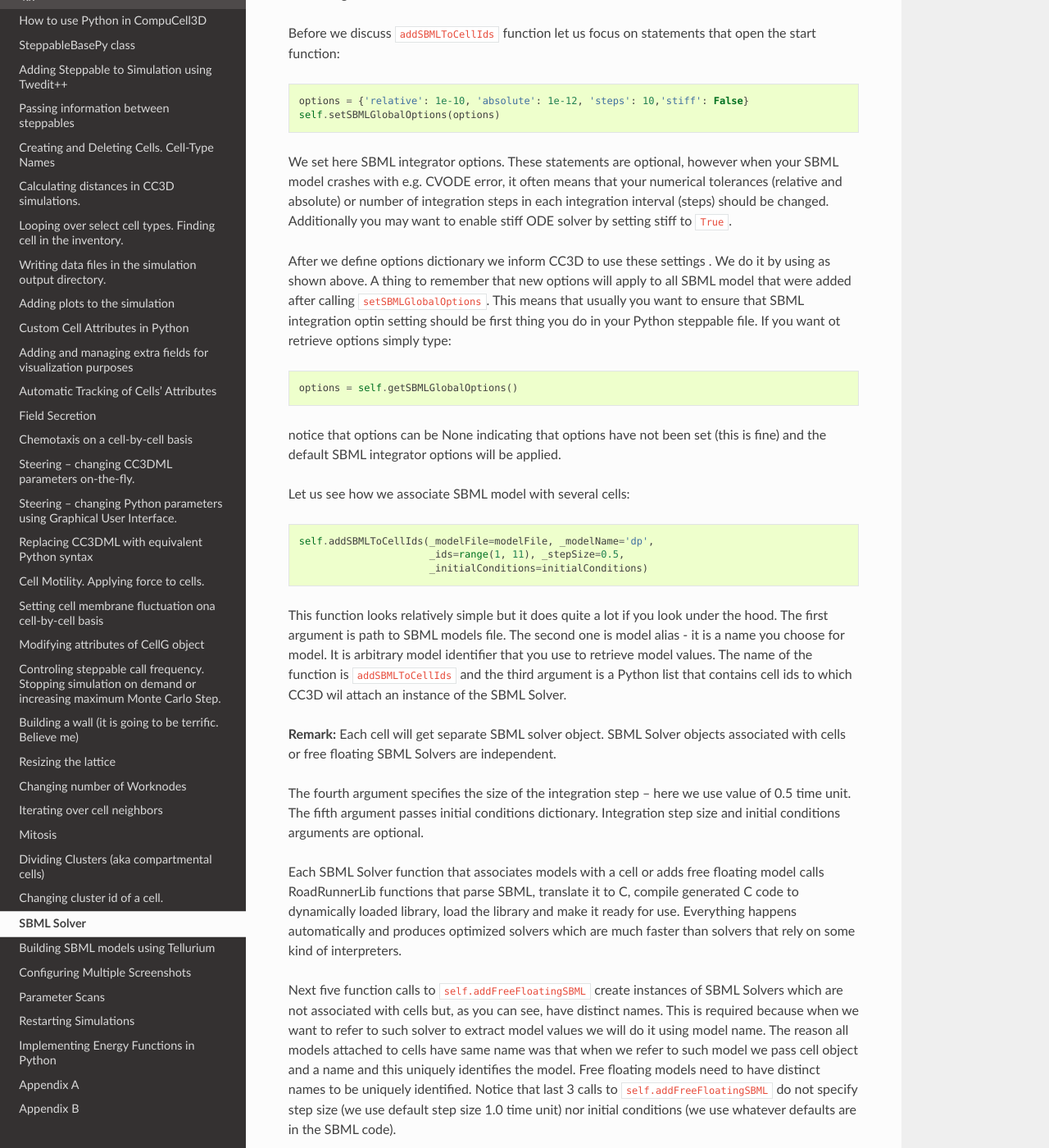
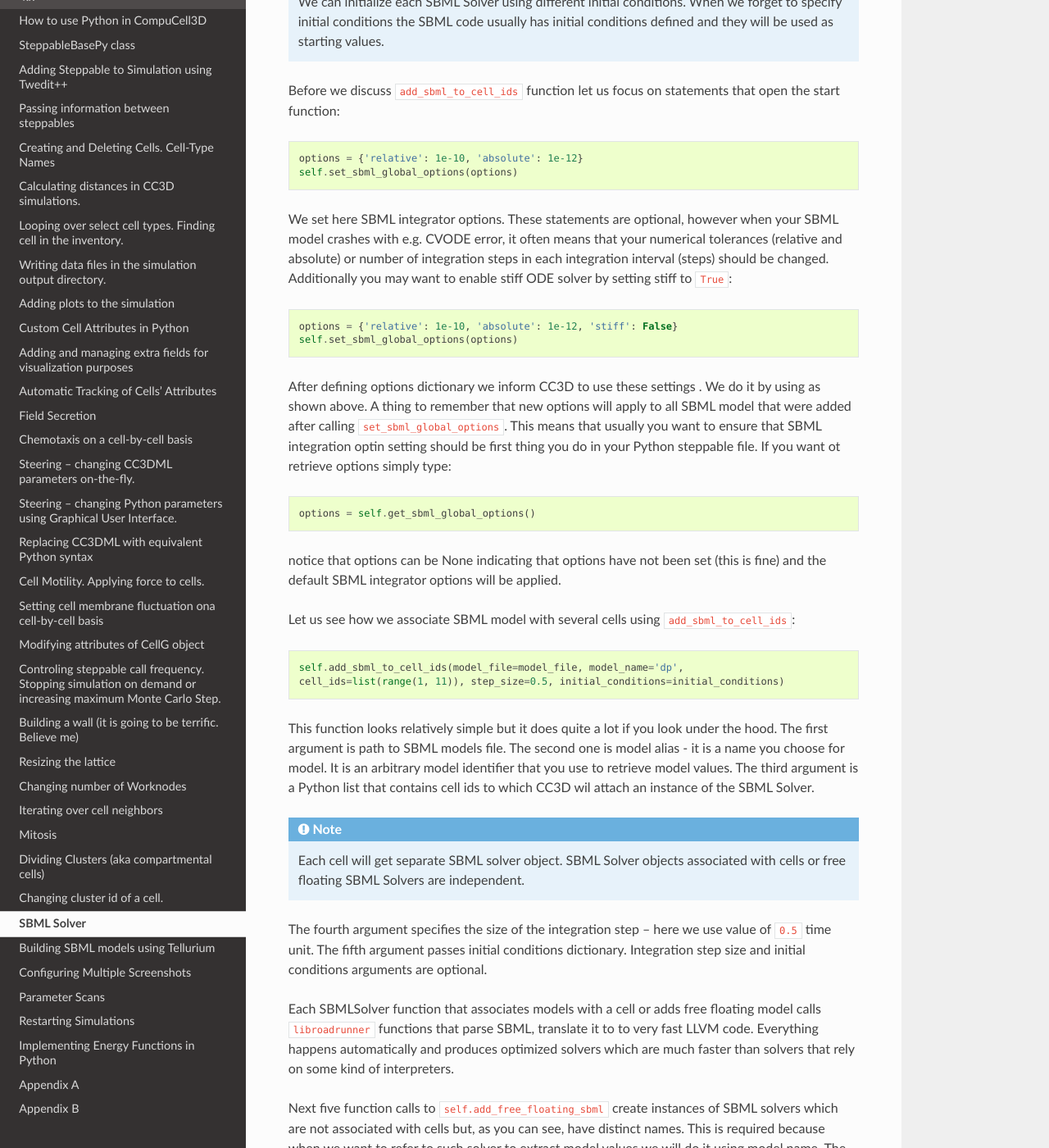
Before and after one commit to CompuCell3D/PythonScriptingManual, a Sphinx documentation site: the page built from docs/sbml_solver.rst, in a window 1280 px wide and 1400 px high, scrolled down 1984 px. Shown: the whole window at 82% size. Built offline with Sphinx 7.4.7 and the Read the Docs theme 2.0.0, drawn with Linux system fonts in a browser that asks for light colours; some of the changed text lies outside the part shown.

Commit message:
updated chapter on sbml_solver

```diff
--- a/docs/sbml_solver.rst
+++ b/docs/sbml_solver.rst
@@ -32,59 +32,61 @@
 
 .. code-block:: python
 
-    class SBMLSolverSteppable(SteppableBasePy):
-        def __init__(self, _simulator, _frequency=1):
-            SteppableBasePy.__init__(self, _simulator, _frequency)
+   from cc3d.core.PySteppables import *
 
-        def start(self):
 
-            # adding options that setup SBML solver integrator - these are optional
-            options = {'relative': 1e-10, 'absolute': 1e-12, 'steps': 10, 'stiff':False}
-            self.setSBMLGlobalOptions(options)
+   class SBMLSolverSteppable(SteppableBasePy):
+       def __init__(self, frequency=1):
+           SteppableBasePy.__init__(self, frequency)
 
-            modelFile = 'Simulation/test_1.xml'
+       def start(self):
+           # adding options that setup SBML solver integrator
+           # these are optional but useful when encountering integration instabilities
 
-            initialConditions = {}
-            initialConditions['S1'] = 0.00020
-            initialConditions['S2'] = 0.000002
+           options = {'relative': 1e-10, 'absolute': 1e-12}
+           self.set_sbml_global_options(options)
 
-            self.addSBMLToCellIds(_modelFile=modelFile, _modelName='dp',
-                                  _ids=range(1, 11), _stepSize=0.5,
-                                  _initialConditions=initialConditions)
+           model_file = 'Simulation/test_1.xml'
 
-            self.addFreeFloatingSBML(_modelFile=modelFile, _modelName='Medium_dp',
-                                     _stepSize=0.5, _initialConditions=initialConditions)
+           initial_conditions = {}
+           initial_conditions['S1'] = 0.00020
+           initial_conditions['S2'] = 0.000002
 
-            self.addFreeFloatingSBML(_modelFile=modelFile, _modelName='Medium_dp1',
-                                     _stepSize=0.5, _initialConditions=initialConditions)
+           self.add_sbml_to_cell_ids(model_file=model_file, model_name='dp',
+           cell_ids=list(range(1, 11)), step_size=0.5, initial_conditions=initial_conditions)
 
-            self.addFreeFloatingSBML(_modelFile=modelFile, _modelName='Medium_dp2')
-            self.addFreeFloatingSBML(_modelFile=modelFile, _modelName='Medium_dp3')
-            self.addFreeFloatingSBML(_modelFile=modelFile, _modelName='Medium_dp4')
+           self.add_free_floating_sbml(model_file=model_file, model_name='Medium_dp', step_size=0.5,
+                                       initial_conditions=initial_conditions)
+           self.add_free_floating_sbml(model_file=model_file, model_name='Medium_dp1', step_size=0.5,
+                                       initial_conditions=initial_conditions)
 
-            cell20 = self.attemptFetchingCellById(20)
+           self.add_free_floating_sbml(model_file=model_file, model_name='Medium_dp2')
+           self.add_free_floating_sbml(model_file=model_file, model_name='Medium_dp3')
+           self.add_free_floating_sbml(model_file=model_file, model_name='Medium_dp4')
 
-            self.addSBMLToCell(_modelFile=modelFile, _modelName='dp', _cell=cell20)
+           cell_20 = self.fetch_cell_by_id(20)
 
-        def step(self, mcs):
+           self.add_sbml_to_cell(model_file=model_file, model_name='dp', cell=cell_20)
 
-            self.timestepSBML()
+       def step(self, mcs):
+           self.timestep_sbml()
 
-            cell10 = self.inventory.attemptFetchingCellById(10)
-            print 'cell=', cell10
+           cell_20 = self.fetch_cell_by_id(20)
+           print('cell_20, dp=', cell_20.sbml.dp.values())
 
-            speciesDict = self.getSBMLState(_modelName='Medium_dp2')
-            print 'speciesDict=', speciesDict.values()
+           print('Free Floating Medium_dp2', self.sbml.Medium_dp2.values())
+           if mcs == 3:
+               Medium_dp2 = self.sbml.Medium_dp2
+               Medium_dp2['S1'] = 10
+               Medium_dp2['S2'] = 0.5
 
-            state = {}
-            state['S1'] = 10
-            state['S2'] = 0.5
-            if mcs == 3:
-                self.setSBMLState('Medium_dp2', _state=state)
+           if mcs == 5:
+               self.delete_sbml_from_cell_ids(model_name='dp', cell_ids=list(range(1, 11)))
 
-            if mcs == 7:
-                cell25 = self.inventory.attemptFetchingCellById(25)
-                self.copySBMLs(_fromCell=cell10, _toCell=cell25)
+           if mcs == 7:
+               cell_25 = self.fetch_cell_by_id(25)
+               self.copy_sbml_simulators(from_cell=cell_20, to_cell=cell_25)
+
 
 
 In the start function we specify path to the SBML model (here we use
@@ -97,89 +99,89 @@
 
 .. code-block:: python
 
-    modelFile = 'Simulation/test_1.xml'
-    initialConditions = {}
-    initialConditions['S1'] = 0.00020
-    initialConditions['S2'] = 0.000002
+   model_file = 'Simulation/test_1.xml'
+   initial_conditions = {}
+   initial_conditions['S1'] = 0.00020
+   initial_conditions['S2'] = 0.000002
 
 
-**Remark:** We can initialize each SBML Solver using different initial
-conditions. When we forget to specify initial conditions the SBML code
-usually has initial conditions defined and they will be used as starting
-values.
+.. note::
 
-Before we discuss ``addSBMLToCellIds`` function let us focus on statements
+   We can initialize each SBML Solver using different initial conditions. When we forget to specify initial conditions the SBML code usually has initial conditions defined and they will be used as starting values.
+
+Before we discuss ``add_sbml_to_cell_ids`` function let us focus on statements
 that open the start function:
 
 .. code-block:: python
 
-    options = {'relative': 1e-10, 'absolute': 1e-12, 'steps': 10,'stiff': False}
-    self.setSBMLGlobalOptions(options)
+   options = {'relative': 1e-10, 'absolute': 1e-12}
+   self.set_sbml_global_options(options)
 
 We set here SBML integrator options. These statements are optional,
 however when your SBML model crashes with e.g. CVODE error, it often
 means that your numerical tolerances (relative and absolute) or number
 of integration steps in each integration interval (steps) should be
 changed. Additionally you may want to enable stiff ODE solver by setting
-stiff to ``True``.
+stiff to ``True``:
 
-After we define options dictionary we inform CC3D to use these settings
+.. code-block:: python
+
+   options = {'relative': 1e-10, 'absolute': 1e-12, 'stiff': False}
+   self.set_sbml_global_options(options)
+
+
+After defining options dictionary we inform CC3D to use these settings
 . We do it by using as shown above. A thing to remember that new options
 will apply to all SBML model that were added after calling
-``setSBMLGlobalOptions``. This means that usually you want to ensure that
+``set_sbml_global_options``. This means that usually you want to ensure that
 SBML integration optin setting should be first thing you do in your
 Python steppable file. If you want ot retrieve options simply type:
 
 .. code-block:: python
 
-    options = self.getSBMLGlobalOptions()
+    options = self.get_sbml_global_options()
 
 notice that options can be None indicating that options have not been
 set (this is fine) and the default SBML integrator options will be
 applied.
 
-Let us see how we associate SBML model with several cells:
+Let us see how we associate SBML model with several cells using ``add_sbml_to_cell_ids``:
 
 .. code-block:: python
 
-    self.addSBMLToCellIds(_modelFile=modelFile, _modelName='dp',
-                          _ids=range(1, 11), _stepSize=0.5,
-                          _initialConditions=initialConditions)
-
+   self.add_sbml_to_cell_ids(model_file=model_file, model_name='dp',
+   cell_ids=list(range(1, 11)), step_size=0.5, initial_conditions=initial_conditions)
 
 This function looks relatively simple but it does quite a lot if you
 look under the hood. The first argument is path to SBML models file. The
-second one is model alias - it is a name you choose for model. It is
-arbitrary model identifier that you use to retrieve model values. The
-name of the function is ``addSBMLToCellIds`` and the third argument is a
+second one is model alias - it is a name you choose for model. It is an
+arbitrary model identifier that you use to retrieve model values. The third argument is a
 Python list that contains cell ids to which CC3D wil attach an instance
 of the SBML Solver.
 
-**Remark:** Each cell will get separate SBML solver object. SBML Solver
-objects associated with cells or free floating SBML Solvers are
-independent.
+.. note::
+   Each cell will get separate SBML solver object. SBML Solver objects associated with cells or free floating SBML Solvers are independent.
 
 The fourth argument specifies the size of the integration step – here we
-use value of 0.5 time unit. The fifth argument passes initial conditions
+use value of ``0.5`` time unit. The fifth argument passes initial conditions
 dictionary. Integration step size and initial conditions arguments are
 optional.
 
-Each SBML Solver function that associates models with a cell or adds
-free floating model calls RoadRunnerLib functions that parse SBML,
-translate it to C, compile generated C code to dynamically loaded
-library, load the library and make it ready for use. Everything happens
+Each SBMLSolver function that associates models with a cell or adds
+free floating model calls ``libroadrunner`` functions that parse SBML,
+translate it to to very fast LLVM code. Everything happens
 automatically and produces optimized solvers which are much faster than
 solvers that rely on some kind of interpreters.
 
-Next five function calls to ``self.addFreeFloatingSBML`` create instances of
-SBML Solvers which are not associated with cells but, as you can see,
+Next five function calls to ``self.add_free_floating_sbml`` create instances of
+SBML solvers which are not associated with cells but, as you can see,
 have distinct names. This is required because when we want to refer to
 such solver to extract model values we will do it using model name. The
 reason all models attached to cells have same name was that when we
 refer to such model we pass cell object and a name and this uniquely
 identifies the model. Free floating models need to have distinct names
 to be uniquely identified. Notice that last 3 calls to
-``self.addFreeFloatingSBML`` do not specify step size (we use default step
+``self.add_free_floating_sbml`` do not specify step size (we use default step
 size 1.0 time unit) nor initial conditions (we use whatever defaults are
 in the SBML code).
 
@@ -188,29 +190,24 @@
 
 .. code-block:: python
 
-    cell20 = self.attemptFetchingCellById(20)
-    self.addSBMLToCell(_modelFile=modelFile, _modelName='dp', _cell=cell20)
+   cell_20 = self.fetch_cell_by_id(20)
+   self.add_sbml_to_cell(model_file=model_file, model_name='dp', cell=cell_20)
 
-
-Instead of passing list of cell ids we pass cell object (cell20).
+Instead of passing list of cell ids we pass cell object (``cell_20``).
 
 We can also associate SBML model with certain cell types using the
 following syntax:
 
 .. code-block:: python
 
-    self.addSBMLToCellTypes(_modelFile=modelFile,
-                            _modelName='dp',
-                            _types=[self.A,self.B],
-                            _stepSize=0.5,
-                            _initialConditions=initialConditions)
-
+   self.add_sbml_to_cell_types(model_file=model_file, model_name='dp', cell_types=[self.NONCONDENSING],
+                                    step_size=step_size, initial_conditions=initial_conditions)
 
 This time instead of passing list of cell ids we pass list of cell
 types.
 
 Let us move on to step function. First call we see there, is
-``self.timestepSBML``. This function carries out integration of all SBML
+``self.timestep_sbml``. This function carries out integration of all SBML
 Solver instances defined in the simulation. The integration step can be
 different for different SBML Solver instances (as shown in our example).
 
@@ -219,9 +216,7 @@
 
 .. code-block:: python
 
-    state = self.getSBMLState(_modelName='Medium_dp2')
-    print 'state=',state.values()
-
+   print('Free Floating Medium_dp2', self.sbml.Medium_dp2.values())
 
 These functions check and print model variables for free floating model
 called ``Medium_dp2``.
@@ -230,30 +225,30 @@
 
 .. code-block:: python
 
-    state = {}
-    state['S1'] = 10
-    state['S2'] = 0.5
-    if mcs == 3:
-        self.setSBMLState('Medium_dp2', _state=state)
-
+   if mcs == 3:
+      Medium_dp2 = self.sbml.Medium_dp2
+      Medium_dp2['S1'] = 10
+      Medium_dp2['S2'] = 0.5
 
 set new state for for free floating model called ``Medium_dp2``. If we
-wanted to retrieve state of the model dp belonging to cell object called
+wanted to print state of the model dp belonging to cell object called
 ``cell20`` we would use the following syntax:
 
 .. code-block:: python
 
-    state=self.getSBMLState(_modelName='dp', _cell=cell20)
+    print('cell_20, dp=', cell_20.sbml.dp.values())
 
 To assign new values to dp model variables for cell20 we use the
 following syntax:
 
 .. code-block:: python
 
-    state = {}
-    state['S1'] = 10
-    state['S2'] = 0.5
-    self.setSBMLState(_modelName='dp', _cell=cell20, _state=state)
+    cell_20.sbml.dp['S1'] = 10
+    cell_20.sbml.dp['S2'] = 0.5
+
+.. note::
+
+   We access free-floating SBML solved via ``self.sbml.MODEL_ALIAS`` syntax whereas SBML solvers associated with a particular cell are accessed using reference to cell objects e.g. ``cell_20.sbml.MODEL_ALIAS``
 
 Another useful operation within SBML Solver capabilities is deletion of
 models. This comes handy when at certain point in your simulation you no
@@ -263,30 +258,29 @@
 
 .. code-block:: python
 
-    self.deleteSBMLFromCellIds(_modelName='dp', _ids=range(1,11))
+    self.delete_sbml_from_cell_ids(model_name='dp', cell_ids=list(range(1, 11)))
 
-As you probably suspect we can delete SBML Solver instance from cell
+As you probably suspect, we can delete SBML Solver instance from cell
 types:
 
 .. code-block:: python
 
-    self.deleteSBMLFromCellTypes(_modelName='dp' ,_types=range[self.A,self.B])
+    self.delete_sbml_from_cell_types(model_name='dp' ,cell_types=range[self.A,self.B])
 
 from single cell:
 
 .. code-block:: python
 
-    self.deleteSBMLFromCell(_modelName='dp',_cell=cell20)
+    self.delete_sbml_from_cell(model_name='dp',cell=cell20)
 
 or delete free floating SBML Solver object:
 
 .. code-block:: python
 
-    self.deleteFreeFloatingSBML(_modelName='Medium_dp2'))
+    self.delete_free_floating_sbml(model_name='Medium_dp2'))
 
-**Remark:** When cells get deleted all SBML Solver models are deleted
-automatically. You do not need to call deleteSBML functions in such a
-case.
+.. note::
+   When cells get deleted all SBML Solver models are deleted automatically. You do not need to call ``delete_sbml`` functions in such a case.
 
 Sometimes you may encounter a need to clone all SBML models from one
 cell to another (e.g. in the mitosis updateAttributes function where you
@@ -295,14 +289,13 @@
 
 .. code-block:: python
 
-    cell10 = self.inventory.attemptFetchingCellById(10)
-    cell25 = self.inventory.attemptFetchingCellById(25)
-    self.copySBMLs(_fromCell=cell10, _toCell=cell25)
+   cell_10 = self.fetch_cell_by_id(10)
+   cell_25 = self.fetch_cell_by_id(25)
+   self.copy_sbml_simulators(from_cell=cell_10, to_cell=cell_25)
 
-
-What happens here is that source cell (``_fromCell``) provides SBML Solver
+What happens here is that source cell (``from_cell``) provides SBML Solver
 object templates and based on these templates new SBML Solver objects
-are gets created and CC3D assigns them to target cell (``_toCell``). All
+are gets created and CC3D assigns them to target cell (``to_cell``). All
 the state variables in the target SBML Solver objects are the same as
 values in the source objects.
 
@@ -311,10 +304,10 @@
 
 .. code-block:: python
 
-    cell10 = self.inventory.attemptFetchingCellById(10)
-    cell25 = self.inventory.attemptFetchingCellById(25)
-    self.copySBMLs(_fromCell=cell10, _toCell=cell25, _sbmlNames=['dp'])
 
+   cell_10 = self.fetch_cell_by_id(10)
+   cell_25 = self.fetch_cell_by_id(25)
+   self.copy_sbml_simulators(from_cell=cell_10, to_cell=cell_25, sbml_names=['dp'])
 
 As you can see there is third argument - a Python list that specifies
 which models to copy. Here we are copying only dp models. All other
@@ -367,53 +360,51 @@
 
 .. code-block:: python
 
-    import random
+   from random import uniform
+   from cc3d.core.PySteppables import *
 
-    class DeltaNotchClass(SteppableBasePy):
-        def __init__(self, _simulator, _frequency):
-            SteppableBasePy.__init__(self, _simulator, _frequency)
 
-        def start(self):
+   class DeltaNotchClass(SteppableBasePy):
+       def __init__(self, frequency=1):
+           SteppableBasePy.__init__(self, frequency)
 
-            modelFile = 'Simulation/DN_Collier.sbml'
-            self.addSBMLToCellTypes(_modelFile=modelFile, _modelName='DN',
-                                    _types=[self.TYPEA], _stepSize=0.2)
+       def start(self):
 
-            # Initial conditions
-            state = {}  # dictionary to store state veriables of the SBML model
+           # adding options that setup SBML solver integrator
+           # these are optional but useful when encounteting integration instabilities
+           options = {'relative': 1e-10, 'absolute': 1e-12}
+           self.set_sbml_global_options(options)
 
-            for cell in self.cellList:
-                state['D'] = random.uniform(0.9, 1.0)
-                state['N'] = random.uniform(0.9, 1.0)
-                self.setSBMLState(_modelName='DN', _cell=cell, _state=state)
+           model_file = 'Simulation/DN_Collier.sbml'
+           self.add_sbml_to_cell_types(model_file=model_file, model_name='DN', cell_types=[self.TYPEA], step_size=0.2)
 
-                cellDict = self.getDictionaryAttribute(cell)
-                cellDict['D'] = state['D']
-                cellDict['N'] = state['N']
+           for cell in self.cell_list:
+               dn_model = cell.sbml.DN
 
-        def step(self, mcs):
-            for cell in self.cellList:
-                D = 0.0
-                nn = 0
-                for neighbor, commonSurfaceArea in self.getCellNeighborDataList(cell):
-                    if neighbor:
-                        nn += 1
-                        state = self.getSBMLState(_modelName='DN', _cell=neighbor)
+               dn_model['D'] = uniform(0.9, 1.0)
+               dn_model['N'] = uniform(0.9, 1.0)
 
-                        D += state['D']
-                if nn > 0:
-                    D = D / nn
+               cell.dict['D'] = dn_model['D']
+               cell.dict['N'] = dn_model['N']
 
-                state = {}
-                state['Davg'] = D
-                self.setSBMLState(_modelName='DN', _cell=cell, _state=state)
+       def step(self, mcs):
 
-                state = self.getSBMLState(_modelName='DN', _cell=cell)
-                cellDict = self.getDictionaryAttribute(cell)
-                cellDict['D'] = D
-                cellDict['N'] = state['N']
-            self.timestepSBML()
+           for cell in self.cell_list:
+               delta_tot = 0.0
+               nn = 0
+               for neighbor, commonSurfaceArea in self.get_cell_neighbor_data_list(cell):
+                   if neighbor:
+                       nn += 1
 
+                       delta_tot += neighbor.sbml.DN['D']
+               if nn > 0:
+                   D_avg = delta_tot / nn
+
+               cell.sbml.DN['Davg'] = D_avg
+               cell.dict['D'] = D_avg
+               cell.dict['N'] = cell.sbml.DN['N']
+
+           self.timestep_sbml()
 
 In the start function we add SBML model (``Simulation/DN_Collier.sbml``) to
 all cells of type ``A`` (it is the only cell type in this simulation besides
```
Also changed, not shown: other parts of docs/sbml_solver.rst (+2 -2 lines).
